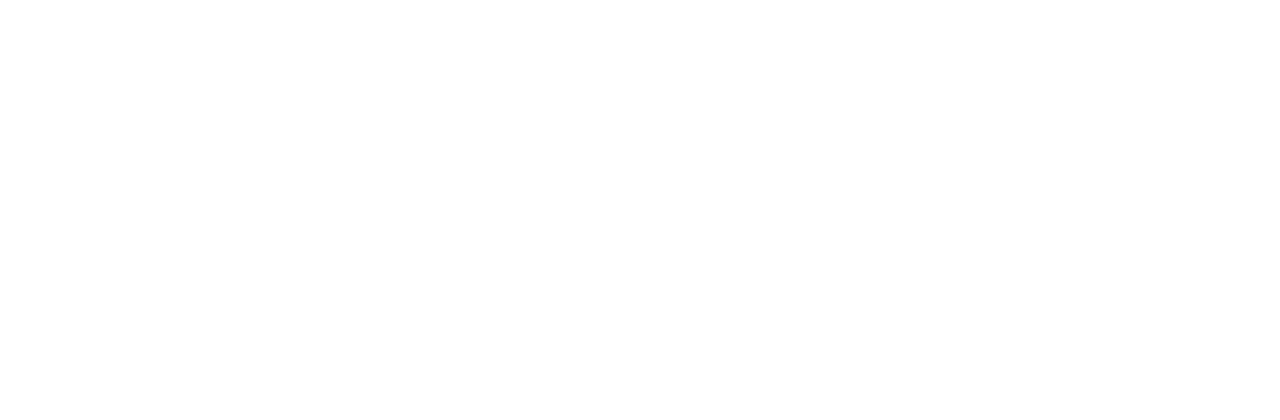
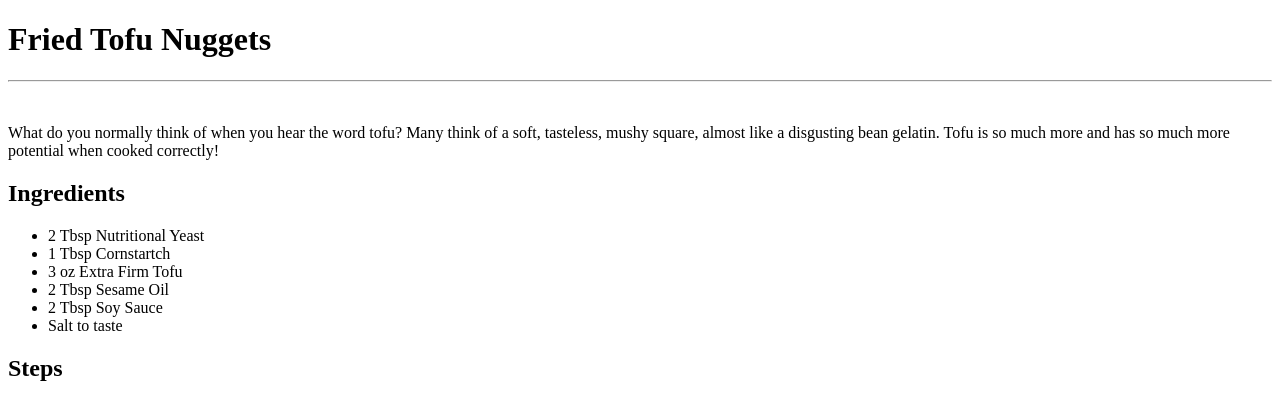
Before and after one commit to MelonadeZero/odin-recipes, a plain HTML site: page recipes/tofu.html in a window 1280 px wide. Drawn offline with Linux system fonts and the light colour scheme.

Commit message:
Add tofu.html and tofu.css

```diff
--- a/recipes/oatmeal.html
+++ b/recipes/oatmeal.html
@@ -3,12 +3,14 @@
     <head>
         <meta charset="UTF-8">
         <title>Odin Recipes|oatmeal</title>
+        <link rel="stylesheet" href="../stylesheets/oatmeal.css">
     </head>
     <body>
-        <h1>oatmeal</h1>
+        <h1>Baked Protein Oatmeal</h1>
+        <hr>
         <img src="../images/oatmeal.JPG" >
         <p>My own personal high protein oatmeal recipe! instead of doing it the normal boring old way, I get creative and bake my oatmeal. It creates a nice crunchy, yet soft texture, almost like a cookie!</p>
-        <h2>ingredients</h2>
+        <h2>Ingredients</h2>
         <ul>
             <li>1/4 cup rolled oats</li>
             <li>1/3 cup FROZEN blueberries</li>
--- a/recipes/tofu.html
+++ b/recipes/tofu.html
@@ -0,0 +1,33 @@
+<!DOCTYPE html>
+<html lang="en">
+<head>
+    <meta charset="UTF-8">
+    <meta name="viewport" content="width=device-width, initial-scale=1.0">
+    <title>Document</title>
+</head>
+<body>
+    <header>
+        <h1>Fried Tofu Nuggets</h1>
+        <hr>
+    </header>
+    <main>
+        <img>
+        <p>What do you normally think of when you hear the word tofu?
+            Many think of a soft, tasteless, mushy square, almost like a disgusting bean
+            gelatin. Tofu is so much more and has so much more potential when
+            cooked correctly!
+        </p>
+        <h2>Ingredients</h2>
+        <ul>
+            <li>2 Tbsp Nutritional Yeast</li>
+            <li>1 Tbsp Cornstartch</li>
+            <li>3 oz Extra Firm Tofu</li>
+            <li>2 Tbsp Sesame Oil</li>
+            <li>2 Tbsp Soy Sauce</li>
+            <li>Salt to taste</li>
+        </ul>
+        <h2>Steps</h2>
+        <ol></ol>
+    </main>
+</body>
+</html>
--- /dev/null
+++ b/stylesheets/oatmeal.css
@@ -0,0 +1,9 @@
+body{
+    padding: 0px;
+    margin: 0px;
+}
+img{
+    width: 500px;
+    border-radius: 15px;
+    margin: 50px;
+}
--- /dev/null
+++ b/stylesheets/tofu.css
@@ -0,0 +1,9 @@
+*{
+    padding: 0px;
+    margin: 0px;
+}
+img{
+    width: 500px;
+    border-radius: 15px;
+    margin: 20px
+}
```
